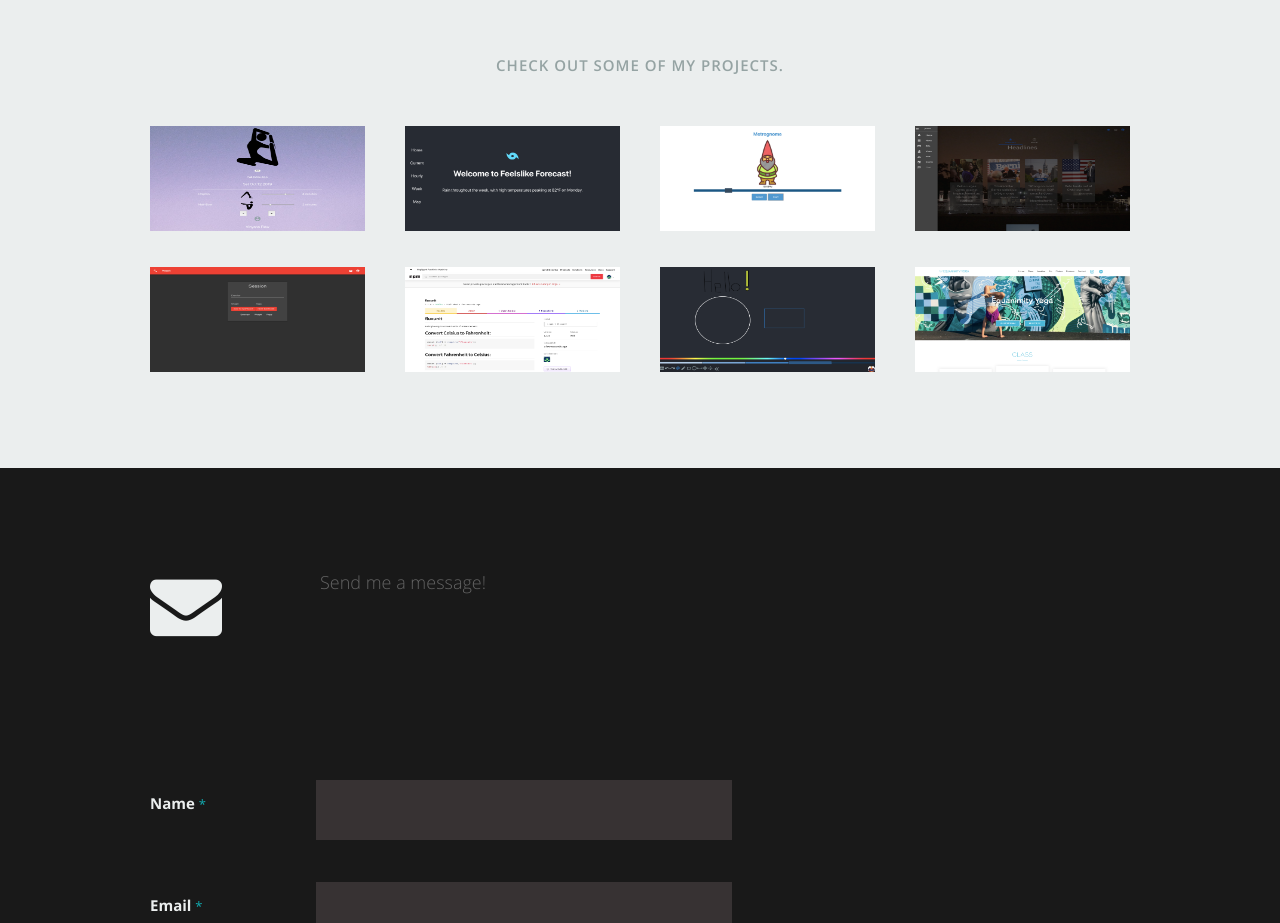
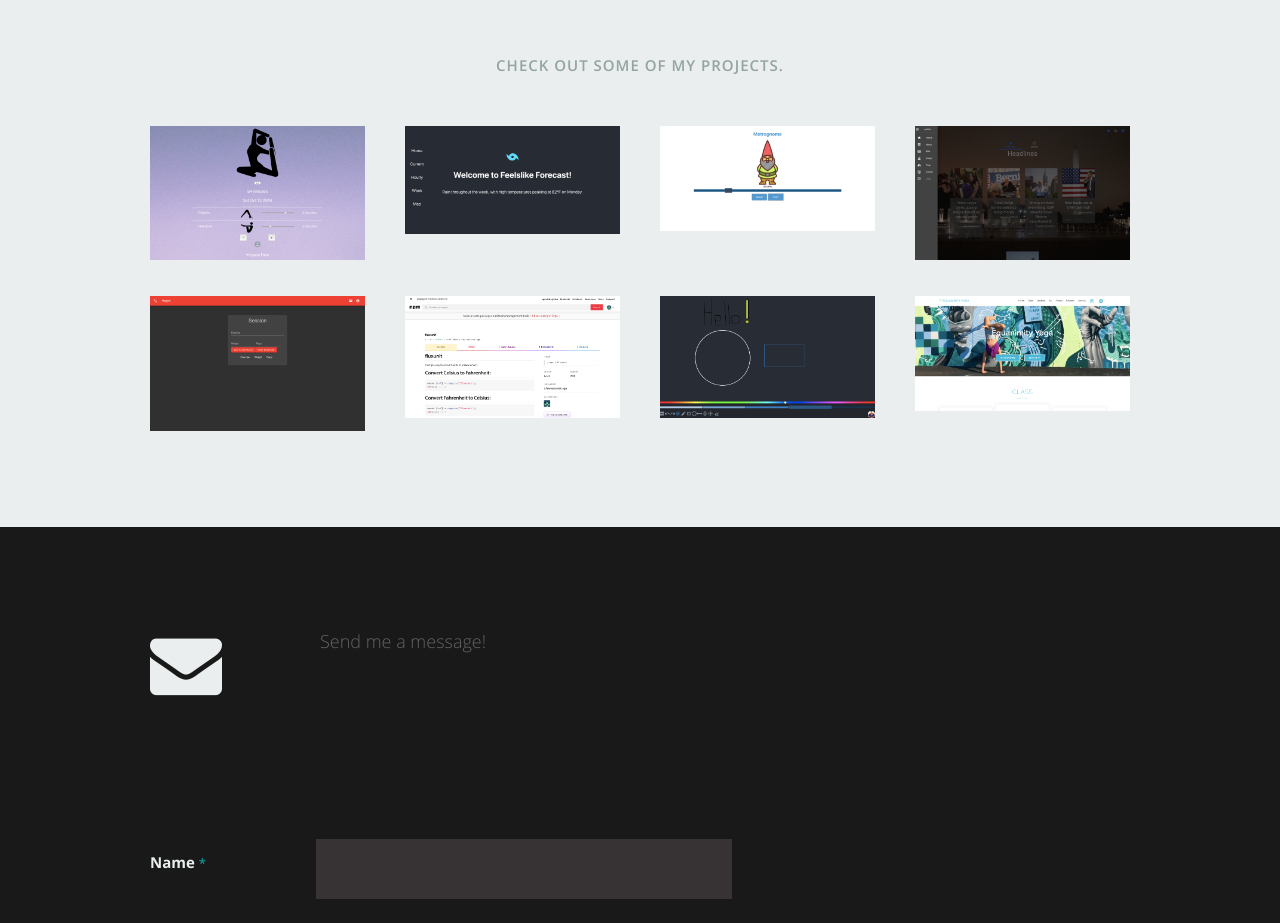
Before and after one commit to omgitsgod/penchen, a React (Create React App) app: page / in a window 1280 px wide. Shown: the part 1220-2143 px from the top of the page. Built offline with nearby package versions, Linux system fonts and the light colour scheme.

Commit message:
Remove max-height from .portfolio-item .item-wrap img

```diff
--- a/public/css/layout.css
+++ b/public/css/layout.css
@@ -504,7 +504,7 @@ ul#nav li.current a { color: #F06000; }
 }
 .portfolio-item .item-wrap img {
    vertical-align: bottom;
-   max-height: 105px;
+   /*max-height: 105px;*/
    width: 100%;
 }
 .portfolio-item .portfolio-item-meta { padding: 18px }
```
